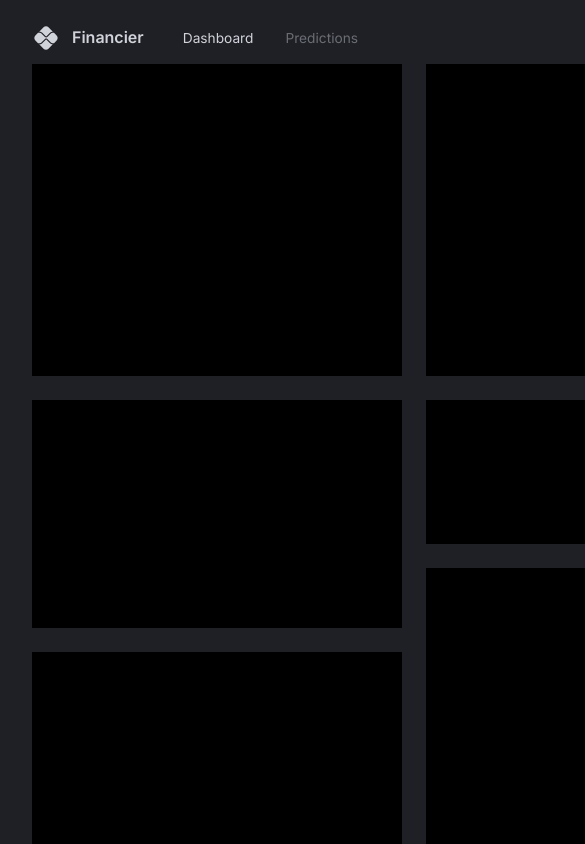
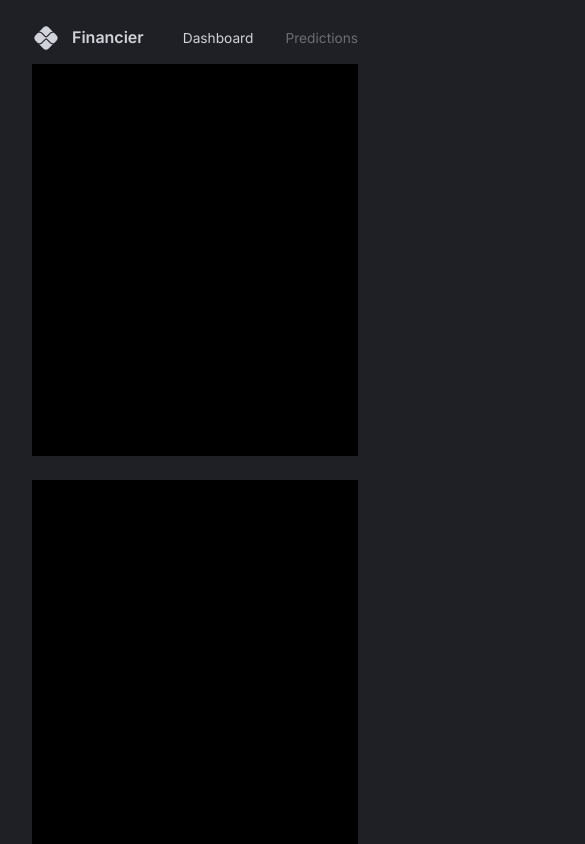
Before and after one commit to BenJohnsonFullStack/finance-dashboard, a React (Vite) app in the folder client/: page / in a window 390 px wide. Shown: the top 844 px of the page, 585 px wide, since content can reach past the window. Built offline with nearby package versions, Linux system fonts and the light colour scheme.

Commit message:
responsive grid layout

```diff
--- a/client/src/scenes/dashboard/Dashboard.tsx
+++ b/client/src/scenes/dashboard/Dashboard.tsx
@@ -1,8 +1,8 @@
-import { Box, useTheme } from "@mui/material";
+import { Box, useMediaQuery, useTheme } from "@mui/material";
 
 type Props = {};
 
-const gridTemplate = `
+const gridTemplateLarge = `
     "a b c"
     "a b c"
     "a b c"
@@ -15,7 +15,41 @@ const gridTemplate = `
     "g h j"
 `;
 
+const gridTemplateSmall = `
+    "a"
+    "a"
+    "a"
+    "a"
+    "b"
+    "b"
+    "b"
+    "b"
+    "c"
+    "c"
+    "c"
+    "d"
+    "d"
+    "d"
+    "e"
+    "e"
+    "f"
+    "f"
+    "f"
+    "g"
+    "g"
+    "g"
+    "h"
+    "h"
+    "h"
+    "h"
+    "i"
+    "i"
+    "j"
+    "j"
+`;
+
 const Dashboard = (props: Props) => {
+  const isAboveMediumScreens = useMediaQuery("(min-width: 1200px)");
   const { palette } = useTheme();
 
   return (
@@ -24,11 +58,19 @@ const Dashboard = (props: Props) => {
       height="100%"
       display="grid"
       gap="1.5rem"
-      sx={{
-        gridTemplateColumns: "repeat(3, minmax(370px, 1fr))",
-        gridTemplateRows: "repeat(10, minmax(60px, 1fr))",
-        gridTemplateAreas: gridTemplate,
-      }}
+      sx={
+        isAboveMediumScreens
+          ? {
+              gridTemplateColumns: "repeat(3, minmax(370px, 1fr))",
+              gridTemplateRows: "repeat(10, minmax(60px, 1fr))",
+              gridTemplateAreas: gridTemplateLarge,
+            }
+          : {
+              gridTemplateAreas: gridTemplateSmall,
+              gridAutoColumns: "1fr",
+              gridAutoRows: "80px",
+            }
+      }
     >
       <Box gridArea="a" bgcolor="#000"></Box>
       <Box gridArea="b" bgcolor="#000"></Box>
```
